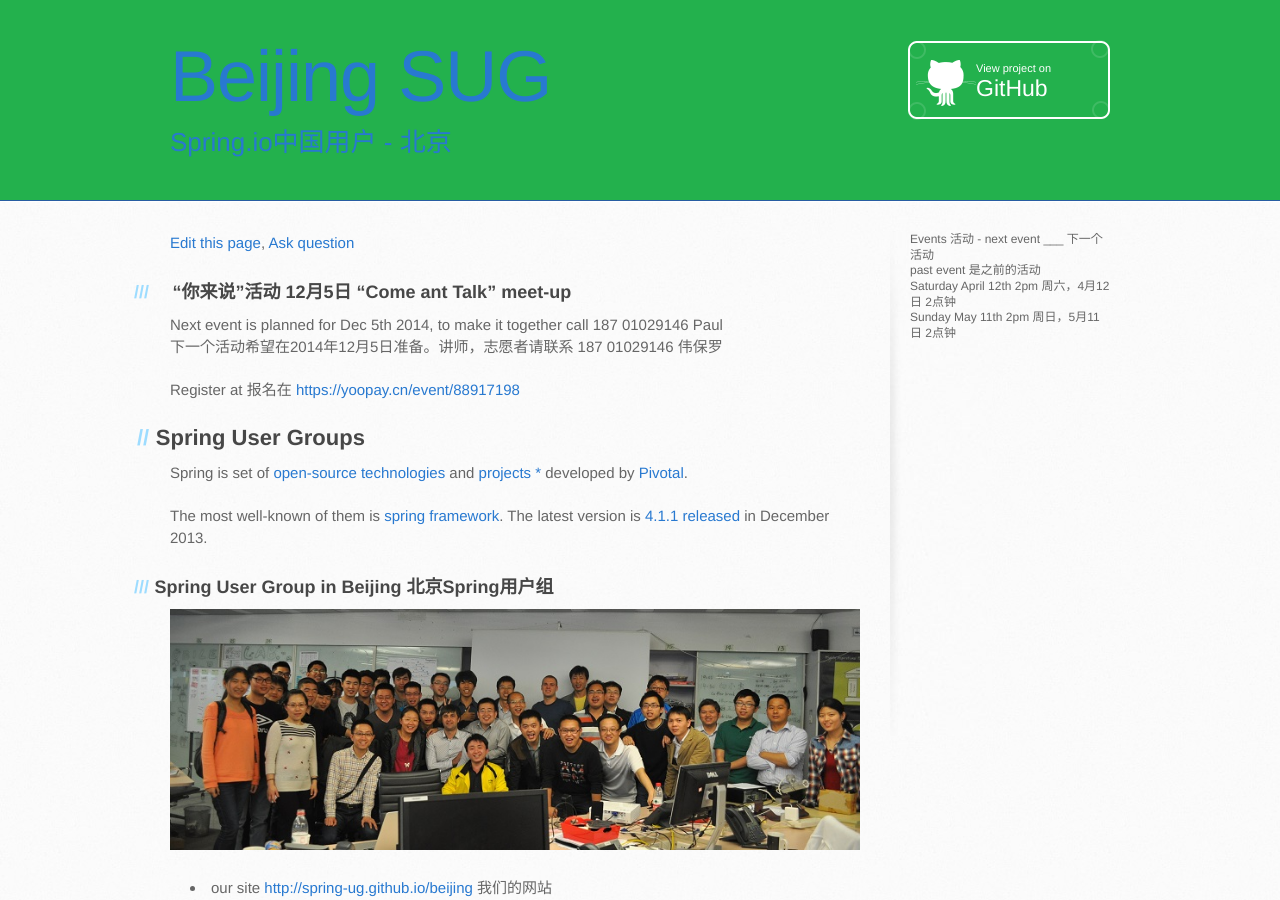
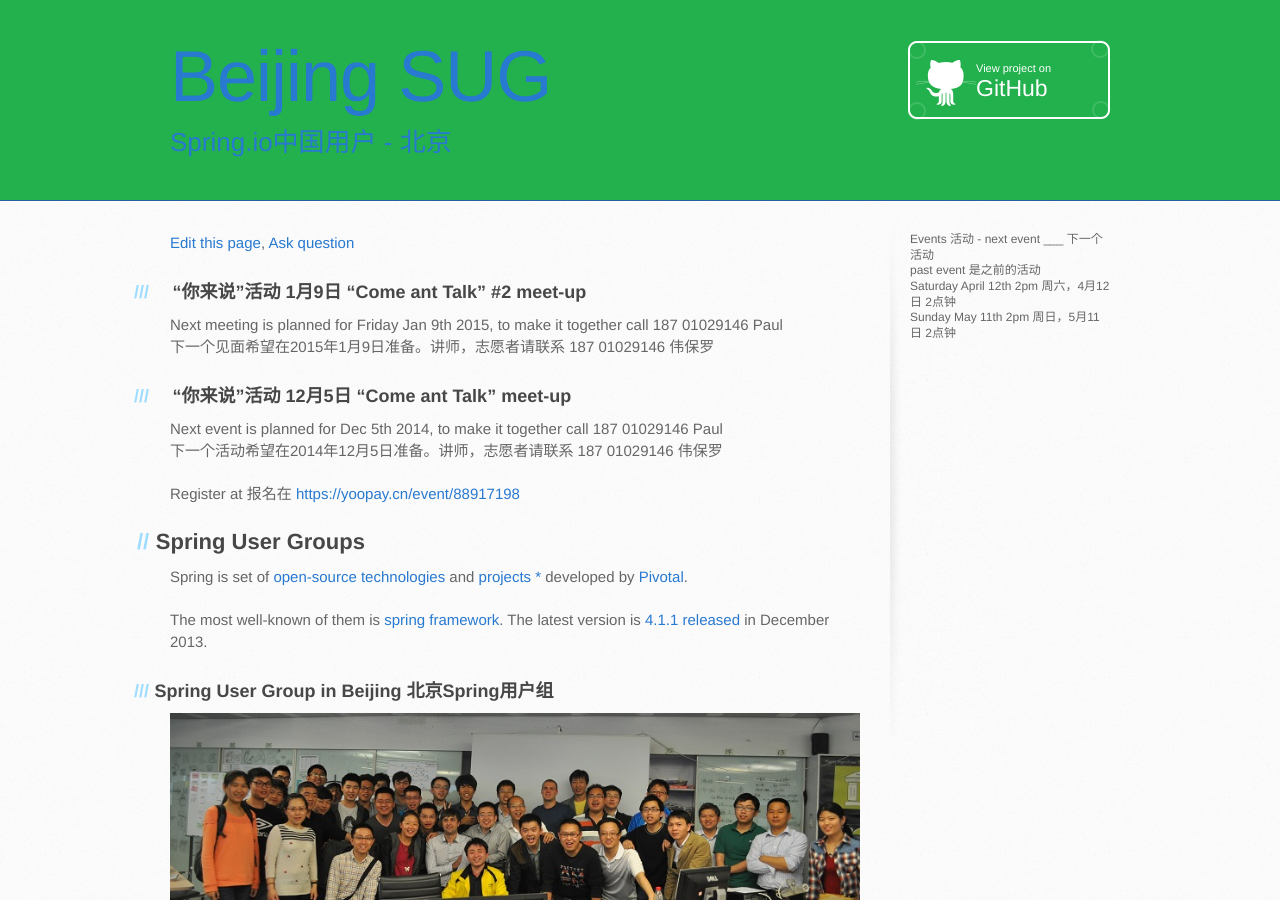
Before and after one commit to spring-ug/beijing, a Jekyll site: the page built from index.md, in a window 1280 px wide and 900 px high. Built offline with Jekyll 4.4.1, drawn with Linux system fonts in a browser that asks for light colours; Markdown is read by kramdown in place of the engine named in the settings.

Commit message:
Update index.md

```diff
--- a/index.md
+++ b/index.md
@@ -5,6 +5,11 @@
 
 [Edit this page](https://github.com/spring-ug/beijing/edit/gh-pages/index.md),
 [Ask question](https://github.com/spring-ug/beijing/issues)
+
+###　“你来说”活动 1月9日 "Сome ant Talk" #2 meet-up
+
+Next meeting is planned for Friday Jan 9th 2015, to make it together call 187 01029146 Paul
+下一个见面希望在2015年1月9日准备。讲师，志愿者请联系 187 01029146 伟保罗
 
 ###　“你来说”活动 12月5日 "Сome ant Talk" meet-up
 
```
